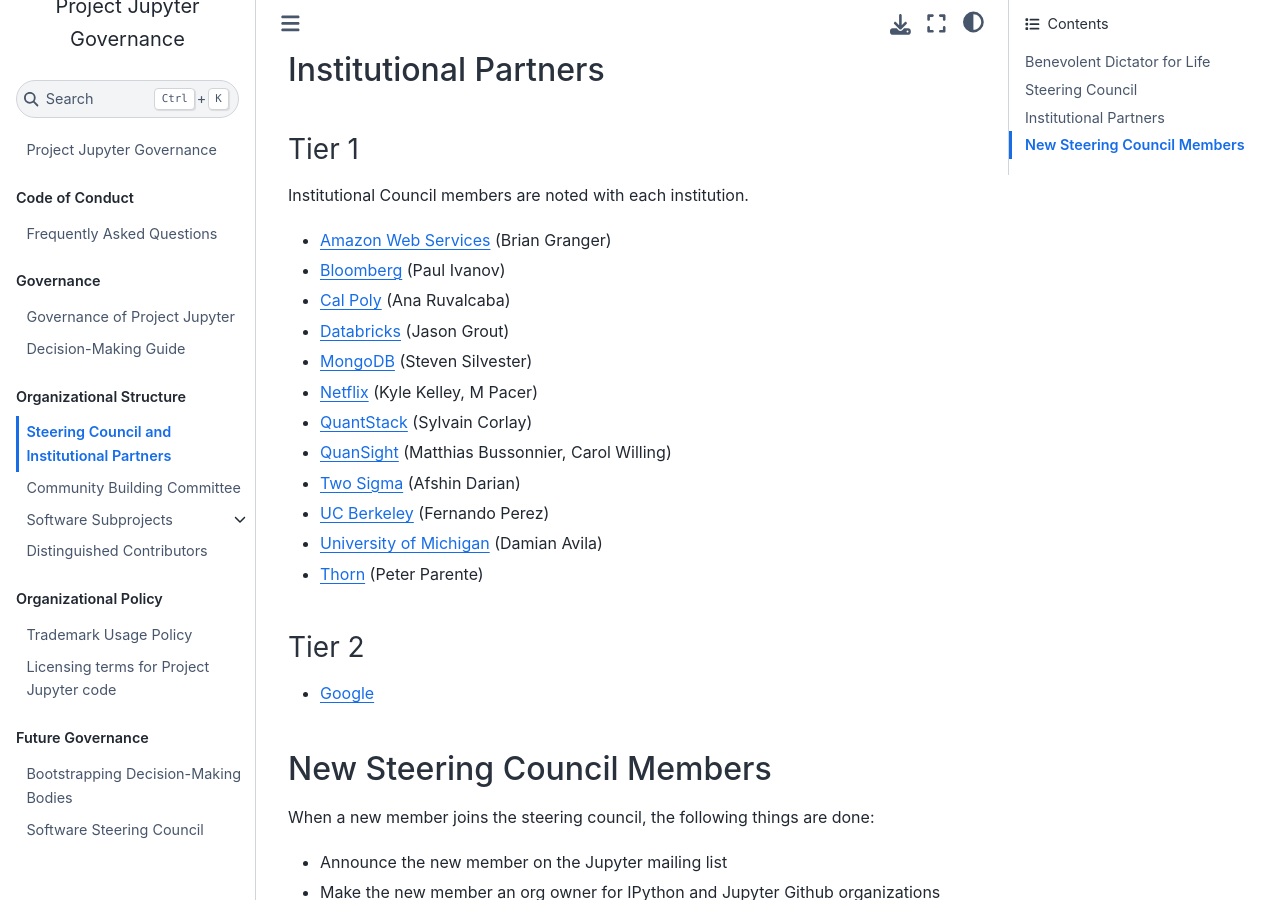
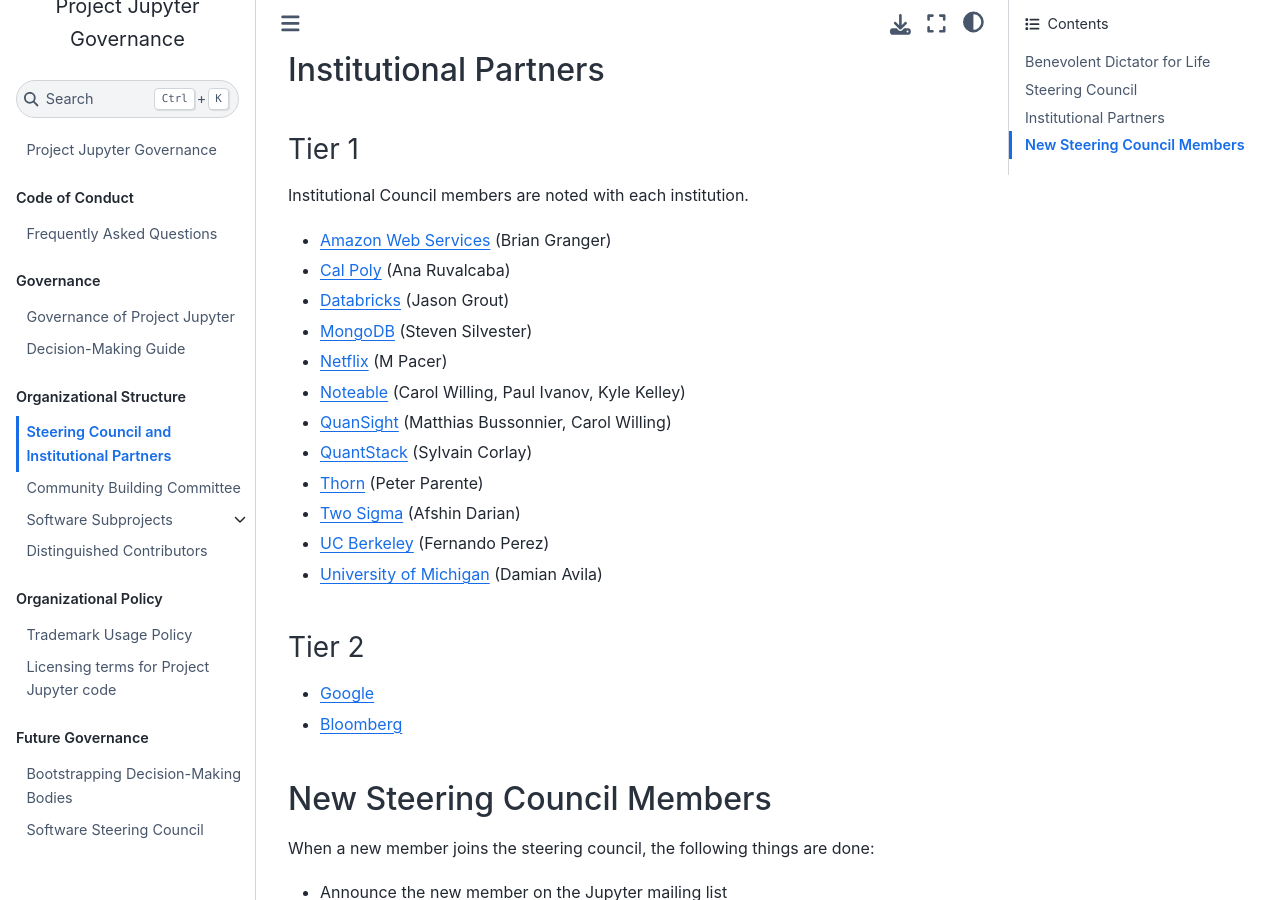
Before and after one commit to jupyter/governance, a Jupyter Book: the page built from people.md, in a window 1280 px wide and 900 px high, scrolled down 1790 px. Built offline with Jupyter Book 1.0.4 settings and Sphinx 7.4.7 and the Sphinx Book theme 1.1.4, drawn with Linux system fonts in a browser that asks for light colours; pages that are not in the unit, such as notebooks, are missing from menus.

Commit message:
Alphabetize and update Insititutional Partners

```diff
--- a/people.md
+++ b/people.md
@@ -62,22 +62,24 @@
 
 Institutional Council members are noted with each institution.
 
+
 - [Amazon Web Services](https://aws.amazon.com/) (Brian Granger)
-- [Bloomberg](https://www.bloomberg.com/) (Paul Ivanov)
 - [Cal Poly](https://www.calpoly.edu/) (Ana Ruvalcaba)
 - [Databricks](https://databricks.com/) (Jason Grout)
 - [MongoDB](https://www.mongodb.com/) (Steven Silvester)
-- [Netflix](https://www.netflix.com/) (Kyle Kelley, M Pacer)
+- [Netflix](https://www.netflix.com/) (M Pacer)
+- [Noteable](https://noteable.io/) (Carol Willing, Paul Ivanov, Kyle Kelley)
+- [QuanSight](https://www.quansight.com/) (Matthias Bussonnier, Carol Willing)
 - [QuantStack](http://quantstack.net/) (Sylvain Corlay)
-- [QuanSight](https://www.quansight.com/) (Matthias Bussonnier, Carol Willing)
+- [Thorn](https://thorn.org/) (Peter Parente)
 - [Two Sigma](https://www.twosigma.com/) (Afshin Darian)
 - [UC Berkeley](https://www.berkeley.edu/) (Fernando Perez)
 - [University of Michigan](https://www.si.umich.edu/) (Damian Avila)
-- [Thorn](https://thorn.org/) (Peter Parente)
 
 ### Tier 2
 
 - [Google](https://www.google.com/)
+- [Bloomberg](https://www.bloomberg.com/)
 
 ## New Steering Council Members
 
```
